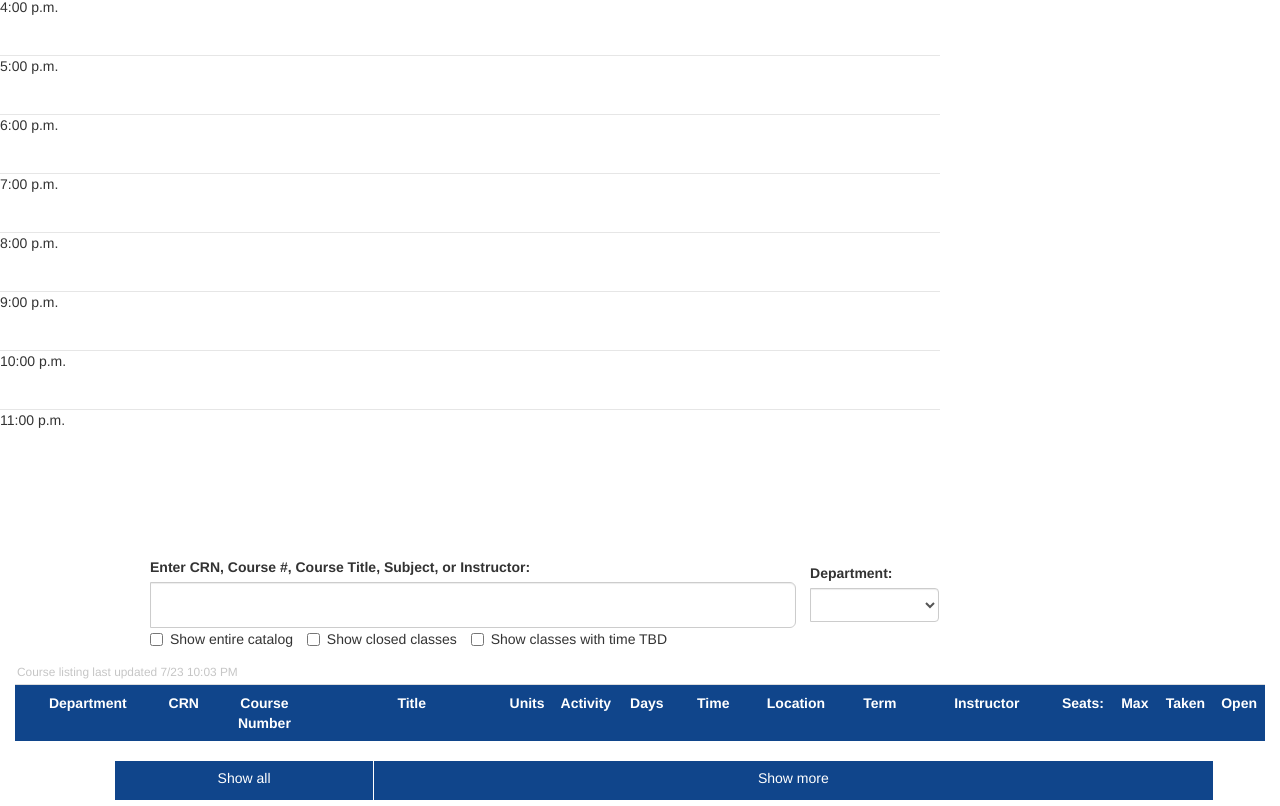
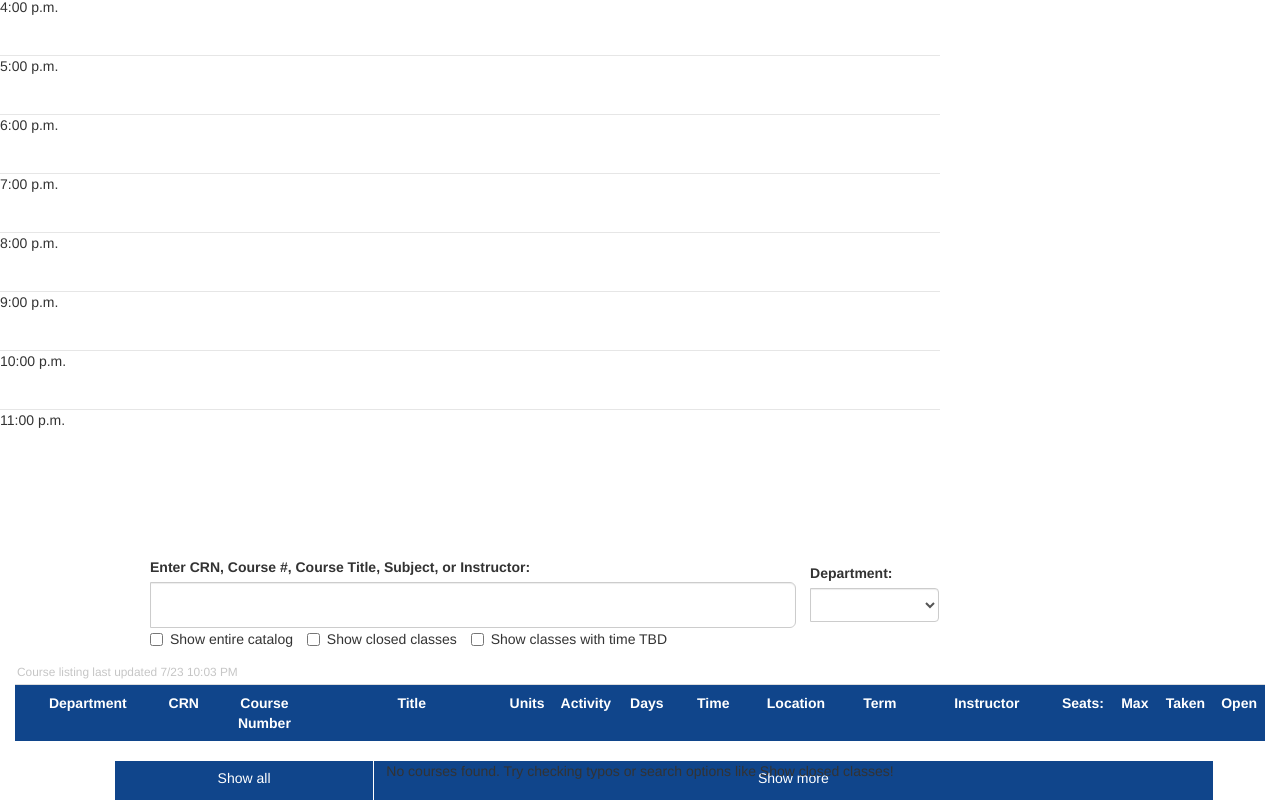
Before and after one commit to karinassuni/karinassuni.github.io, a plain HTML site: page index.html in a window 1280 px wide. Shown: the part 781-1587 px from the top of the page. Drawn offline with nearby package versions, Linux system fonts and the light colour scheme; no server answers.

Commit message:
add no results message

```diff
--- a/index.html
+++ b/index.html
@@ -144,8 +144,11 @@
                 </tr>
             </table>
         </div>
-        <div class="center" id="showbar" ng-show="!loading && !filter['litAll'] && filter['department'] == 'All' && !reachedEnd">
+        <div class="center" id="showbar" ng-show="!loading && !filter['litAll'] && filter['department'] == 'All' && !reachedEnd && (courses | filter:course).length > 0">
             <div id="all" ng-click="filter['litAll'] = true"><text>Show all</text></div><div id="more" ng-click="allLimit= allLimit+30"><text>Show more</text></div>
+        </div>
+        <div class="center" id="noresults">
+            No courses found. Try checking typos or search options like Show closed classes!
         </div>
     </body>
 </html>
--- a/style.css
+++ b/style.css
@@ -41,6 +41,9 @@
     text-align: center;
     padding-top: .5em;
     float:left;
+}
+#noresults {
+    padding-bottom: 25px;
 }
 
 .center {
```
